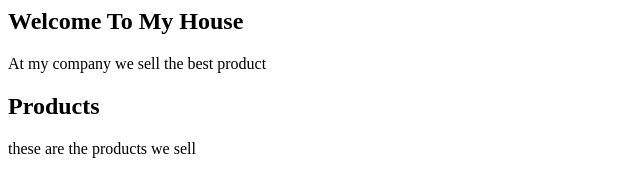
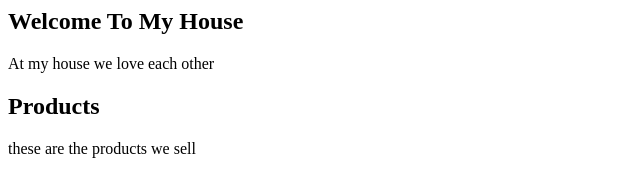
Before and after one commit to Hemiz01/octopus, a plain HTML site: page index.html in a window 1280 px wide. Shown: the full height of the page, 0-640 px from the left. Drawn offline with Linux system fonts and the light colour scheme.

Commit message:
changed the p section here too

```diff
--- a/index.html
+++ b/index.html
@@ -9,7 +9,7 @@
                 <h1>Welcome To My House</h1>
             </div>
             <div>
-                <p>At my company we sell the best product</p>
+                <p>At my house we love each other</p>
             </div>
         </section>
             <h2>Products</h2>
```
